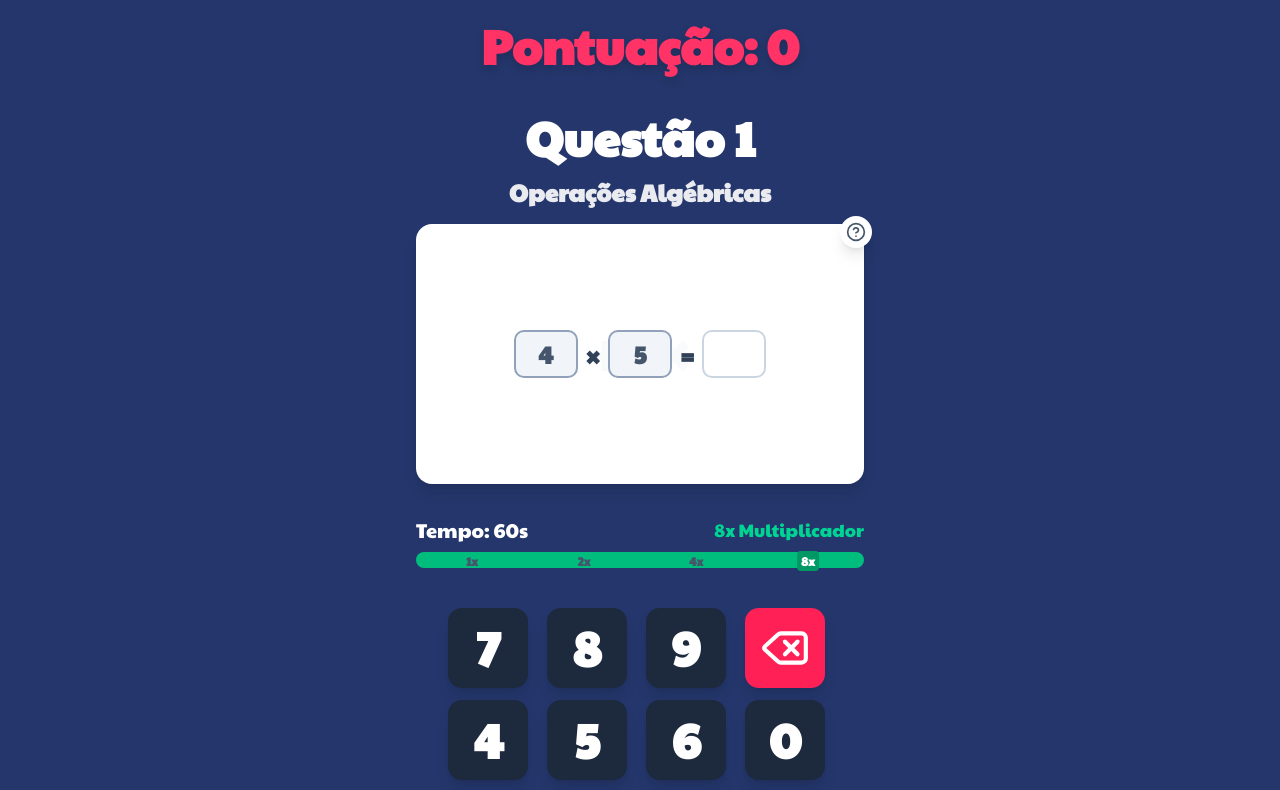
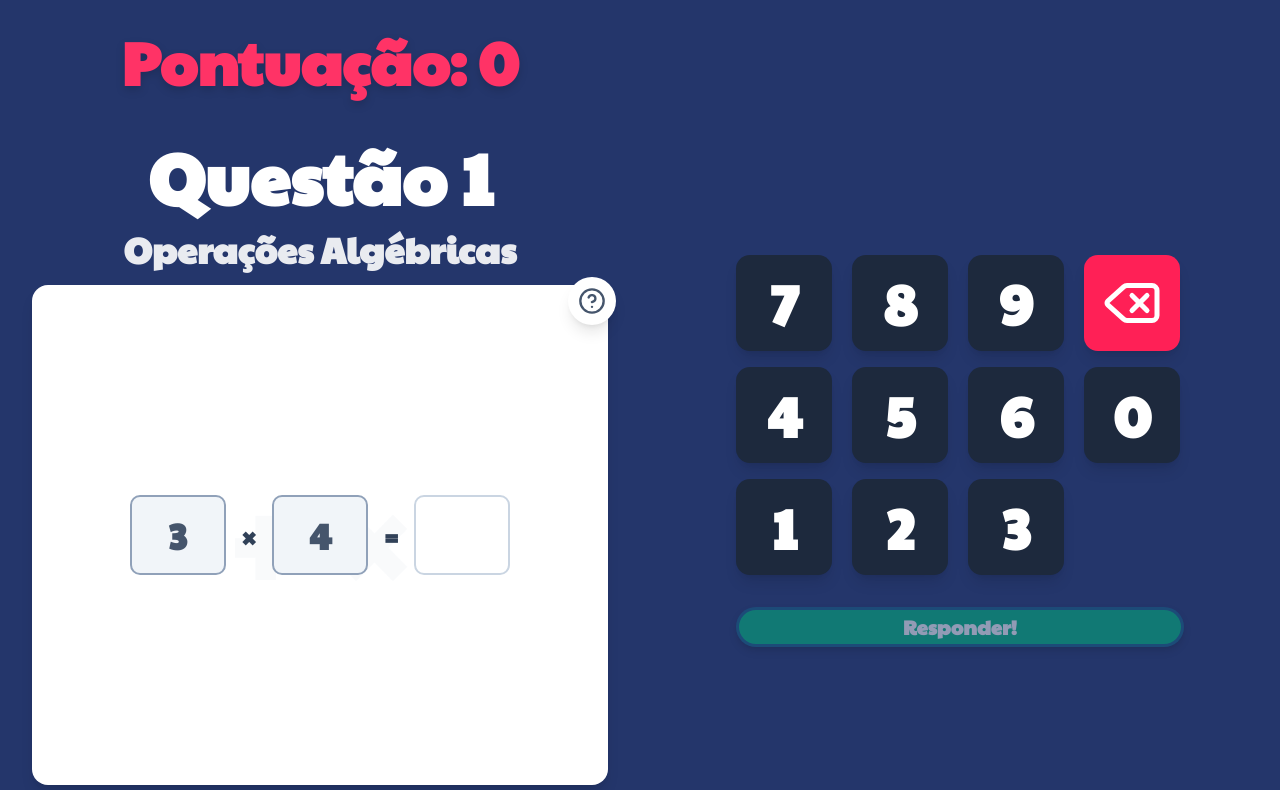
Before and after one commit to mairapaulac/MatFun, a Next.js app: page /question in a window 1280 px wide. Shown: the top 790 px of the page. Built offline with nearby package versions, Linux system fonts and the light colour scheme.

Commit message:
ajuste na resolução
versão desktop e mobile ajustadas devidamente

```diff
--- a/src/components/question/Keypad.tsx
+++ b/src/components/question/Keypad.tsx
@@ -13,8 +13,9 @@ export default function Keypad({
   onChange,
   onSubmit,
   keys = DEFAULT_KEYS,
-  disabled = false
-}: KeypadProps): JSX.Element {
+  disabled = false,
+  isDesktop = false
+}: KeypadProps): React.JSX.Element {
 
   const handleKeyPress = (key: string) => {
     if (disabled) return;
@@ -39,7 +40,9 @@ export default function Keypad({
   };
 
   return (
-    <div className="grid grid-cols-4 gap-3 w-full max-w-sm mx-auto">
+    <div className={`grid grid-cols-4 gap-3 w-full mx-auto ${
+      isDesktop ? 'max-w-lg gap-4' : 'max-w-sm'
+    }`}>
       {keys.map((key, index) => {
         const isEmpty = key === '';
         const isBackspace = key === '⌫';
@@ -52,11 +55,13 @@ export default function Keypad({
             onClick={() => handleKeyPress(key)}
             onKeyDown={(e) => handleKeyDown(e, key)}
             className={`
-              w-20 h-20 sm:w-20 sm:h-20
-              rounded-xl font-bold text-[48px]
-              transition-all duration-150 ease-in-out
+              rounded-xl font-bold transition-all duration-150 ease-in-out
               focus:outline-none focus:ring-2 focus:ring-emerald-400 focus:ring-offset-2
-              disabled:opacity-50 disabled:cursor-not-allowed  flex items-center justify-center
+              disabled:opacity-50 disabled:cursor-not-allowed flex items-center justify-center
+              ${isDesktop
+                ? 'w-24 h-24 text-[56px]'
+                : 'w-20 h-20 text-[48px]'
+              }
               ${isEmpty
                 ? 'invisible'
                 : isBackspace
@@ -75,7 +80,7 @@ export default function Keypad({
             tabIndex={disabled || isEmpty ? -1 : 0}
           >
             {isBackspace ? (
-              <DeleteIcon size={50}></DeleteIcon>
+              <DeleteIcon size={isDesktop ? 60 : 50}></DeleteIcon>
             ) : (
               key
             )}
--- a/src/components/question/QuestionCard.tsx
+++ b/src/components/question/QuestionCard.tsx
@@ -5,16 +5,25 @@ import { HelpCircle } from 'lucide-react';
 export default function QuestionCard({
   questionNumber,
   moduleLabel,
-  children
-}: QuestionCardProps): JSX.Element {
+  children,
+  isDesktop = false
+}: QuestionCardProps): React.JSX.Element {
   return (
-    <div className="w-full max-w-md mx-auto space-y-4">
+    <div className={`w-full mx-auto space-y-4 ${isDesktop ? 'max-w-2xl' : 'max-w-md'}`}>
       {/* Question Header */}
       <div className="text-center space-y-2">
-        <h1 className="text-4xl sm:text-5xl font-bold text-white leading-tight">
+        <h1 className={`font-bold text-white leading-tight ${
+          isDesktop
+            ? 'text-6xl xl:text-7xl'
+            : 'text-4xl sm:text-5xl'
+        }`}>
           Questão {questionNumber}
         </h1>
-        <p className="text-xl sm:text-2xl font-semibold text-white/90">
+        <p className={`font-semibold text-white/90 ${
+          isDesktop
+            ? 'text-3xl xl:text-4xl'
+            : 'text-xl sm:text-2xl'
+        }`}>
           {moduleLabel}
         </p>
       </div>
@@ -23,15 +32,21 @@ export default function QuestionCard({
       <div className="relative">
         {/* Help button */}
         <button
-          className="absolute -top-2 -right-2 z-10 w-8 h-8 bg-white rounded-full flex items-center justify-center shadow-lg hover:bg-gray-50 transition-colors"
+          className={`absolute -top-2 -right-2 z-10 bg-white rounded-full flex items-center justify-center shadow-lg hover:bg-gray-50 transition-colors ${
+            isDesktop ? 'w-12 h-12' : 'w-8 h-8'
+          }`}
           aria-label="Ajuda"
           type="button"
         >
-          <HelpCircle className="w-5 h-5 text-slate-600" />
+          <HelpCircle className={`text-slate-600 ${isDesktop ? 'w-7 h-7' : 'w-5 h-5'}`} />
         </button>
 
         {/* White card container */}
-        <div className="bg-white text-slate-900 rounded-2xl p-6 shadow-lg min-h-[200px] sm:min-h-[260px] flex items-center justify-center">
+        <div className={`bg-white text-slate-900 rounded-2xl shadow-lg flex items-center justify-center ${
+          isDesktop
+            ? 'p-8 min-h-[400px] xl:min-h-[500px]'
+            : 'p-6 min-h-[200px] sm:min-h-[260px]'
+        }`}>
           <div className="w-full">
             {children}
           </div>
--- a/src/components/question/QuestionScreen.tsx
+++ b/src/components/question/QuestionScreen.tsx
@@ -17,7 +17,7 @@ export default function QuestionScreen({
   totalMs = 60000,
   onSubmit,
   onTimeout
-}: QuestionScreenProps): JSX.Element {
+}: QuestionScreenProps): React.JSX.Element {
   const [answer, setAnswer] = useState(initialAnswer);
   const [isSubmitted, setIsSubmitted] = useState(false);
   const [timerKey, setTimerKey] = useState(0);
@@ -66,7 +66,9 @@ export default function QuestionScreen({
   const isDisabled = isSubmitted || timer.elapsedMs >= totalMs;
 
   return (
-    <div className="min-h-screen bg-background flex flex-col items-center px-6 py-4 space-y-8">
+    <div className="min-h-screen bg-background">
+      {/* Mobile Layout (default) */}
+      <div className="flex flex-col items-center px-6 py-4 space-y-8 lg:hidden">
         {/* Score Display */}
         <div className="text-center">
           <h2
@@ -113,6 +115,65 @@ export default function QuestionScreen({
             {isSubmitted ? 'Respondido!' : 'Responder!'}
           </Button>
         </div>
+      </div>
+
+      {/* Desktop Layout */}
+      <div className="hidden lg:flex lg:min-h-screen lg:px-8 lg:py-6">
+        {/* Left Side - Question */}
+        <div className="flex-1 flex flex-col items-center justify-center space-y-8 pr-8">
+          {/* Score Display */}
+          <div className="text-center">
+            <h2
+              className="text-5xl xl:text-6xl font-bold text-rose-500 leading-tight drop-shadow-lg"
+              style={{ color: '#FF3366' }}
+            >
+              Pontuação: {score}
+            </h2>
+          </div>
+
+          {/* Question Card */}
+          <QuestionCard
+            questionNumber={questionNumber}
+            moduleLabel={moduleLabel}
+            isDesktop={true}
+          >
+            {questionSkeleton}
+          </QuestionCard>
+
+          {/* Time Bar */}
+          <div className="w-full max-w-lg">
+            <TimeBar
+              progress={timer.progress}
+              totalMs={totalMs}
+              showLabels={true}
+            />
+          </div>
+        </div>
+
+        {/* Right Side - Controls */}
+        <div className="flex-1 flex flex-col items-center justify-center space-y-8 pl-8">
+          {/* Keypad */}
+          <div className="w-full max-w-md">
+            <Keypad
+              value={answer}
+              onChange={handleAnswerChange}
+              disabled={isDisabled}
+              isDesktop={true}
+            />
+          </div>
+
+          {/* Submit Button */}
+          <div className="w-full max-w-md">
+            <Button
+              onClick={handleSubmit}
+              disabled={isDisabled || answer.trim() === ''}
+              className="w-full bg-emerald-500 hover:bg-emerald-600 text-white font-bold py-4 px-8 rounded-full text-xl transition-all duration-200 disabled:opacity-50 disabled:cursor-not-allowed"
+            >
+              {isSubmitted ? 'Respondido!' : 'Responder!'}
+            </Button>
+          </div>
+        </div>
+      </div>
 
       {/* Time's up indicator */}
       {timer.elapsedMs >= totalMs && (
--- a/src/components/question/skeletons/EquationSkeleton.tsx
+++ b/src/components/question/skeletons/EquationSkeleton.tsx
@@ -21,8 +21,8 @@ export interface GeneratedProblem {
 
 // Função para gerar problema aleatório
 export function generateRandomProblem(): GeneratedProblem {
-  const firstNumber = Math.floor(Math.random() * 9) + 2; // 2-9
-  const secondNumber = Math.floor(Math.random() * 9) + 2; // 2-9
+  const firstNumber = Math.floor(Math.random() * 9) + 1; // 1-9
+  const secondNumber = Math.floor(Math.random() * 9) + 1; // 1-9
   const result = firstNumber * secondNumber;
 
   const types: ProblemType[] = ['both_empty', 'first_filled', 'second_filled', 'result_empty'];
@@ -134,13 +134,13 @@ export default function EquationSkeleton({
   const renderField = (value: string, onChange: (value: string) => void, isEditable: boolean) => {
     if (isEditable) {
       return (
-        <div className="w-16 h-12 text-center text-2xl font-bold border-2 border-slate-300 rounded-lg flex items-center justify-center bg-white">
+        <div className="w-16 h-12 sm:w-20 sm:h-16 lg:w-24 lg:h-20 text-center text-2xl sm:text-3xl lg:text-4xl font-bold border-2 border-slate-300 rounded-lg flex items-center justify-center bg-white">
           {value || ''}
         </div>
       );
     } else {
       return (
-        <div className="w-16 h-12 text-center text-2xl font-bold border-2 border-slate-400 rounded-lg flex items-center justify-center bg-slate-100 text-slate-600">
+        <div className="w-16 h-12 sm:w-20 sm:h-16 lg:w-24 lg:h-20 text-center text-2xl sm:text-3xl lg:text-4xl font-bold border-2 border-slate-400 rounded-lg flex items-center justify-center bg-slate-100 text-slate-600">
           {value}
         </div>
       );
@@ -151,14 +151,14 @@ export default function EquationSkeleton({
     <div className="text-center space-y-4">
       {/* Background symbols */}
       <div className="absolute inset-0 flex items-center justify-center opacity-10">
-        <div className="text-6xl text-slate-300 space-x-8">
+        <div className="text-6xl sm:text-8xl lg:text-9xl text-slate-300 space-x-8">
           <span>+</span>
           <span>×</span>
         </div>
       </div>
 
       {/* Main equation */}
-      <div className="relative flex items-center justify-center space-x-2 text-2xl font-bold text-slate-900">
+      <div className="relative flex items-center justify-center space-x-2 sm:space-x-4 text-2xl sm:text-3xl lg:text-4xl font-bold text-slate-900">
         {/* Primeiro número */}
         {problem.type === 'first_filled' || problem.type === 'result_empty' ? (
           renderField(problem.firstNumber.toString(), () => {}, false)
--- a/src/types/question.ts
+++ b/src/types/question.ts
@@ -25,6 +25,7 @@ export interface QuestionCardProps {
   questionNumber: number;
   moduleLabel: string;
   children: React.ReactNode; // the question skeleton
+  isDesktop?: boolean;
 }
 
 export interface TimeBarProps {
@@ -39,6 +40,7 @@ export interface KeypadProps {
   onSubmit?: () => void;
   keys?: string[]; // default digits + '/', '.', '⌫'
   disabled?: boolean;
+  isDesktop?: boolean;
 }
 
 export interface QuestionScreenProps {
```
Lines whose indentation alone changed are shown as unchanged.
